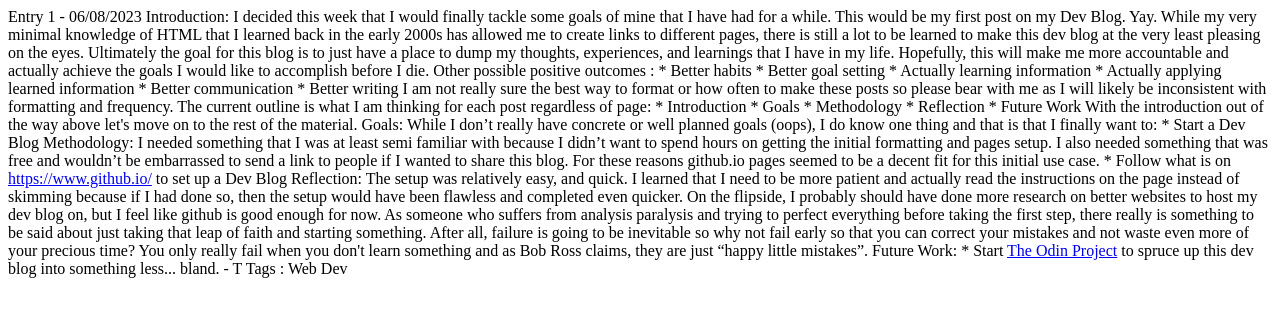
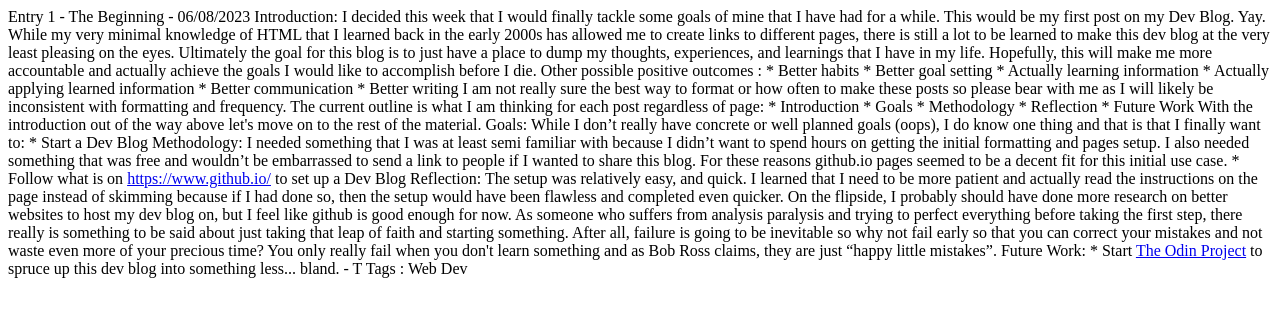
Before and after one commit to swassyn/devblog, a plain HTML site: page webdev/entry1.html in a window 1280 px wide. Drawn offline with Linux system fonts and the light colour scheme.

Commit message:
Update entry1.html

```diff
--- a/webdev/entry1.html
+++ b/webdev/entry1.html
@@ -1,6 +1,6 @@
 <html>
   <p>
-    Entry 1 - 06/08/2023
+    Entry 1 - The Beginning - 06/08/2023
 
     Introduction:
     I decided this week that I would finally tackle some goals of mine that I have had for a while. This would be my first post on my Dev Blog. Yay. While my very minimal knowledge of HTML that I learned back in the early 2000s has allowed me to create links to different pages, there is still a lot to be learned to make this dev blog at the very least pleasing on the eyes. Ultimately the goal for this blog is to just have a place to dump my thoughts, experiences, and learnings that I have in my life. Hopefully, this will make me more accountable and actually achieve the goals I would like to accomplish before I die. Other possible positive outcomes :
```
